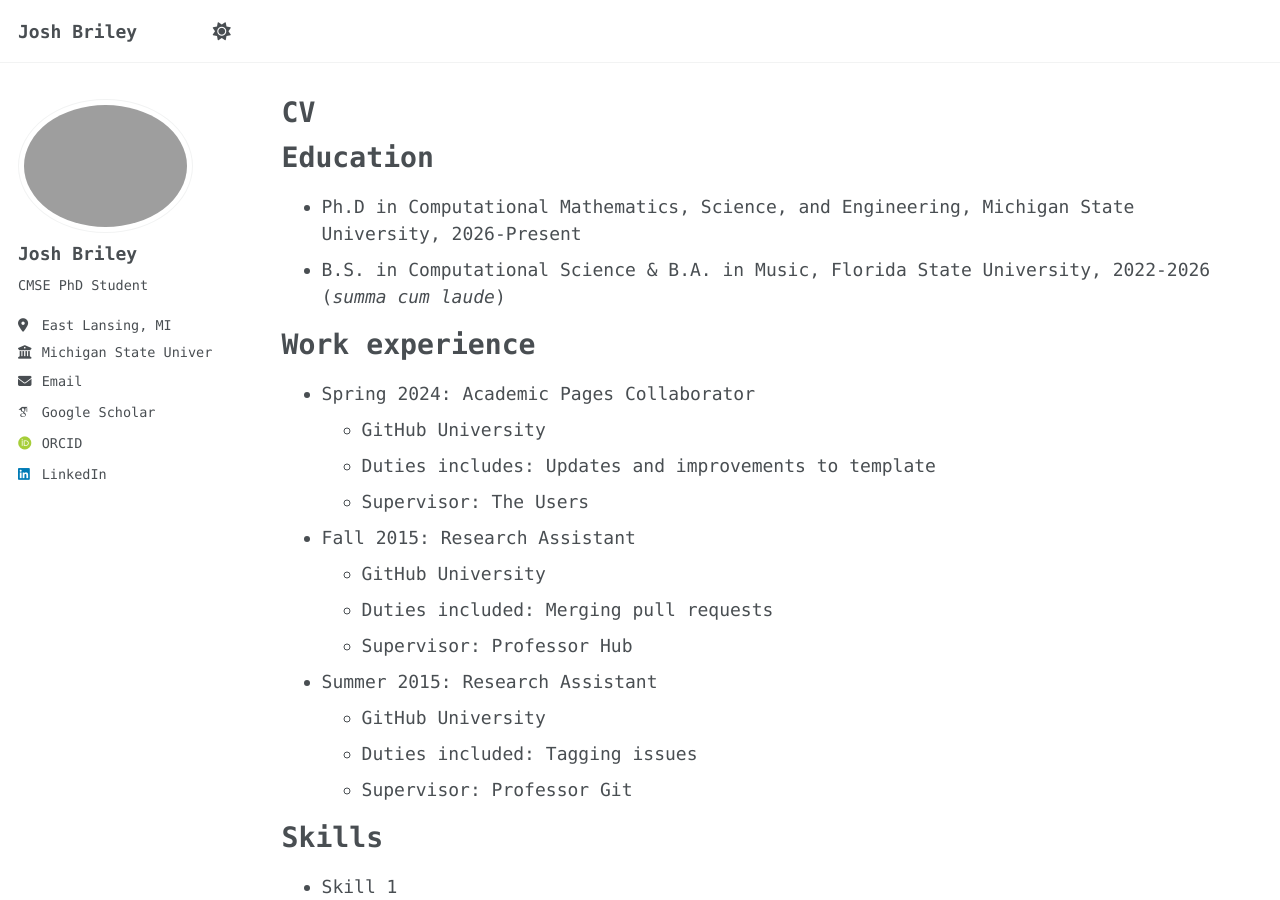
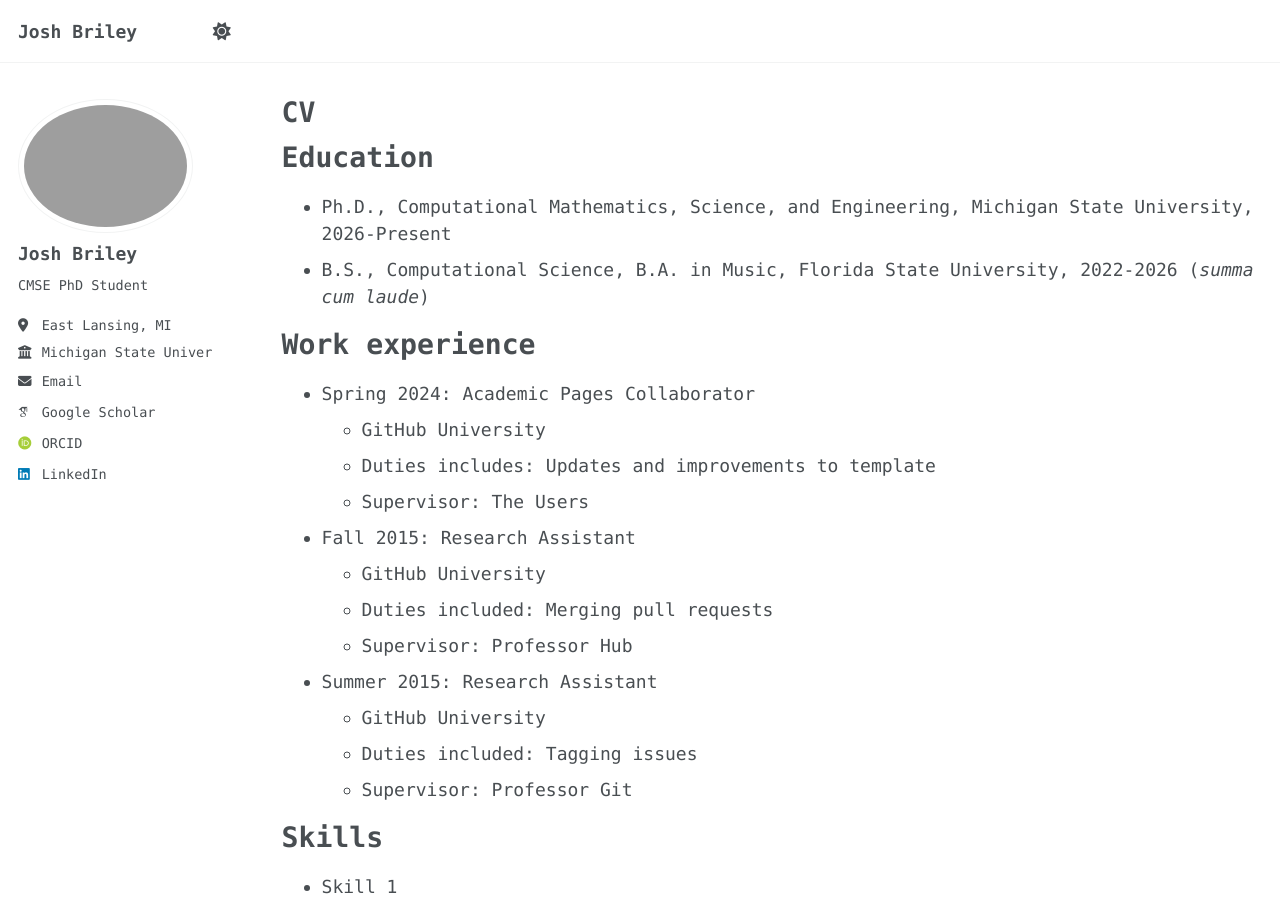
Before and after one commit to joshbriley/joshbriley.github.io, a Jekyll site: the page built from _pages/cv.md, in a window 1280 px wide and 900 px high. Built offline with Jekyll 4.4.1, drawn with Linux system fonts in a browser that asks for light colours; some web fonts are replaced; a script bundle is joined from its source files by our own code; library files that are not in the unit come from our copies.

Commit message:
Update education section formatting in cv.md

```diff
--- a/_pages/cv.md
+++ b/_pages/cv.md
@@ -11,8 +11,8 @@ redirect_from:
 
 Education
 ======
-* Ph.D in Computational Mathematics, Science, and Engineering, Michigan State University, 2026-Present
-* B.S. in Computational Science & B.A. in Music, Florida State University, 2022-2026 (*summa cum laude*)
+* Ph.D., Computational Mathematics, Science, and Engineering, Michigan State University, 2026-Present
+* B.S., Computational Science, B.A. in Music, Florida State University, 2022-2026 (*summa cum laude*)
 
 Work experience
 ======
```
